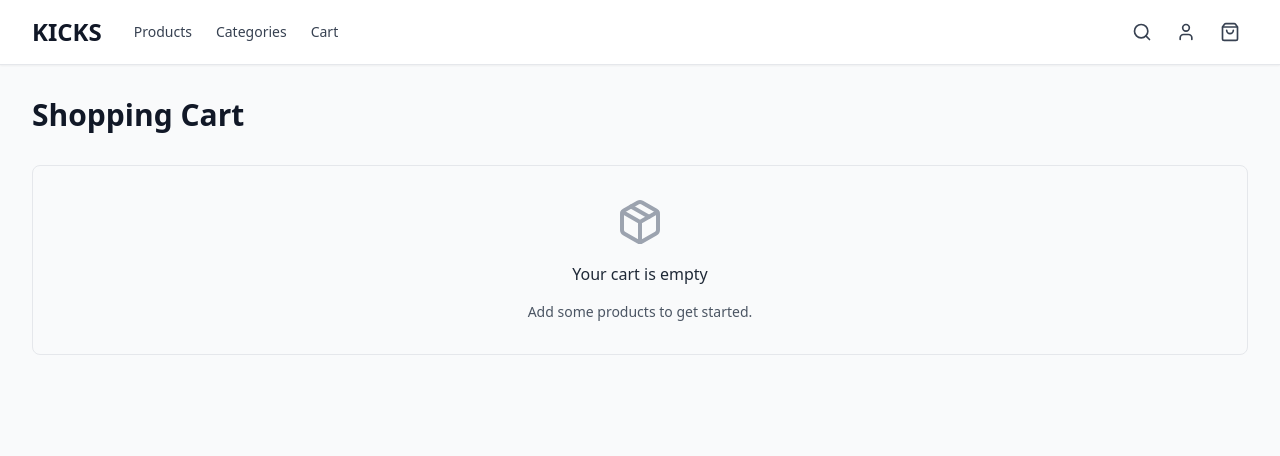
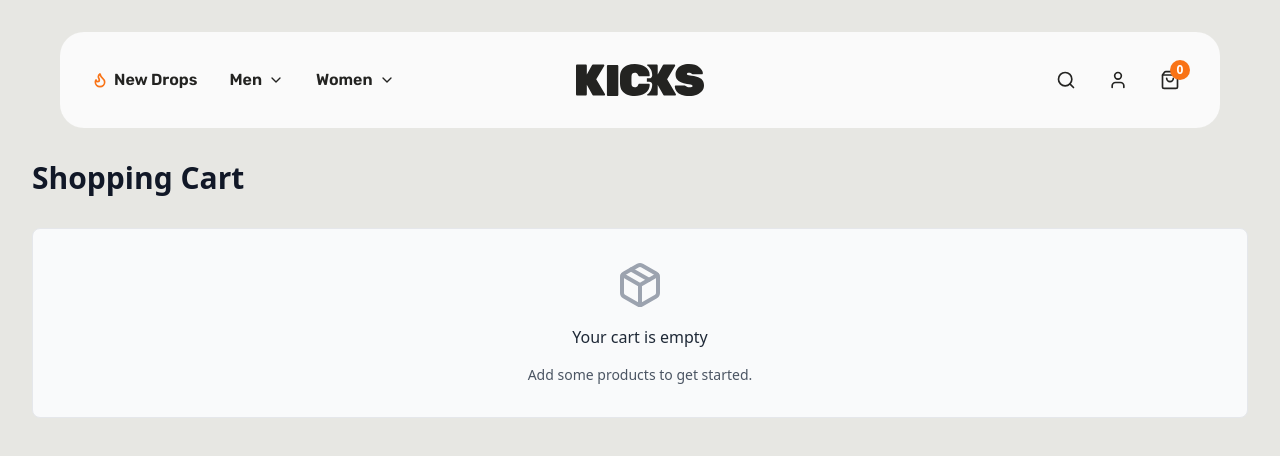
Before and after one commit to Atik1000/KICKS-Premium-Sneakers, a Next.js app: page /cart in a window 1280 px wide. Shown: the top 456 px of the page. Built offline with nearby package versions, Linux system fonts and the light colour scheme.

Commit message:
Update Tailwind configuration to include Rubik font; change background color to a softer shade; enhance Navbar with new links and icons; replace logo image with SVG format for better scalability; adjust PageLayout and other components for consistent styling.

```diff
--- a/app/globals.css
+++ b/app/globals.css
@@ -3,7 +3,7 @@
 @tailwind utilities;
 
 :root {
-  --background: #ffffff;
+  --background: #E7E7E3;
   --foreground: #171717;
 }
 
--- a/app/layout.tsx
+++ b/app/layout.tsx
@@ -1,17 +1,10 @@
-import { Inter } from 'next/font/google';
+import { Inter, Rubik } from 'next/font/google';
 import './globals.css';
 import { Providers } from '@/components/providers';
 import { metadata as siteMetadata, viewport as siteViewport } from '@/lib/metadata';
 
-/**
- * Inter font configuration
- * Modern sans-serif font optimized for web readability
- */
-const inter = Inter({
-  subsets: ['latin'],
-  display: 'swap',
-  variable: '--font-inter',
-});
+const inter = Inter({ subsets: ['latin'], display: 'swap', variable: '--font-inter' });
+const rubik = Rubik({ subsets: ['latin'], weight: ['600'], variable: '--font-rubik' });
 
 // Export metadata and viewport from centralized config
 export const metadata = siteMetadata;
@@ -31,7 +24,7 @@ export default function RootLayout({
   children: React.ReactNode;
 }>) {
   return (
-    <html lang="en" className={inter.variable}>
+    <html lang="en" className={`${inter.variable} ${rubik.variable}`}>
       <body className="font-sans antialiased">
         <Providers>
           {children}
--- a/app/page.tsx
+++ b/app/page.tsx
@@ -14,7 +14,7 @@ export default function HomePage() {
   const { data, isLoading, isError, error, refetch } = useGetProductsQuery();
 
   return (
-    <div className="min-h-screen bg-white">
+    <div className="min-h-screen bg-[#E7E7E3]">
       <PageLayout fullWidth>
         {/* Hero Banner Section - Full Width */}
         <HeroBanner />
--- a/components/layout/Navbar.tsx
+++ b/components/layout/Navbar.tsx
@@ -2,167 +2,126 @@
 
 import { useState } from 'react';
 import Link from 'next/link';
+import Image from 'next/image';
 import { useSelector } from 'react-redux';
-import { Search, User, ShoppingBag, Menu, X } from 'lucide-react';
+import { Search, User, ShoppingBag, Menu, X, Flame, ChevronDown } from 'lucide-react';
 import { RootState } from '@/store';
-import { ROUTES } from '@/lib/constants';
-
-const NAV_LINKS = [
-  { href: ROUTES.home, label: 'Products' },
-  { href: ROUTES.categories, label: 'Categories' },
-  { href: ROUTES.cart, label: 'Cart' },
-] as const;
+import { ROUTES, STATIC_IMAGES } from '@/lib/constants';
 
 /**
- * Navbar Component
- *
- * A fully responsive navigation bar for the KICKS sneaker store featuring:
- * - Brand logo with hover effect
- * - Desktop horizontal navigation links with smooth underline animation
- * - Search, user profile, and shopping cart icons
- * - Mobile hamburger menu with slide-in animation
- * - Real-time cart item count badge
- * - Sticky positioning for persistent visibility while scrolling
- * - Full accessibility support (ARIA labels, semantic HTML)
- *
- * @returns {JSX.Element} The main navigation component
+ * Navbar - Pixel-perfect match to Figma design
+ * Specs: 1320px max, 96px height, 32px padding, 24px radius, #FAFAFA bg
+ * Nav: Rubik SemiBold 16px, #232321 | Logo center | Icons right
  */
+const NAV_LINKS = [
+  { href: ROUTES.home, label: 'New Drops', icon: Flame },
+  { href: '#', label: 'Men', hasDropdown: true },
+  { href: '#', label: 'Women', hasDropdown: true },
+];
+
 export function Navbar() {
-  // Local state for mobile menu visibility
   const [isMobileMenuOpen, setIsMobileMenuOpen] = useState(false);
-
-  // Get total cart quantity from Redux store for badge
   const cartItems = useSelector((state: RootState) => state.cart.items);
   const cartItemCount = cartItems.reduce((sum, item) => sum + item.quantity, 0);
 
-  /**
-   * Toggles the mobile menu open/closed state
-   */
-  const toggleMobileMenu = () => {
-    setIsMobileMenuOpen((prev) => !prev);
-  };
-
-  /**
-   * Closes the mobile menu (called when user clicks a nav link)
-   */
-  const closeMobileMenu = () => {
-    setIsMobileMenuOpen(false);
-  };
-
   return (
-    <header className="bg-white border-b border-gray-200 sticky top-0 z-50 shadow-sm">
+    <header className="pt-8 px-[60px] pb-0">
       <nav
-        className="max-w-7xl mx-auto px-4 sm:px-6 lg:px-8"
+        className="max-w-[1320px] mx-auto h-[96px] flex items-center justify-between px-8 rounded-[24px] bg-[#FAFAFA] relative"
         aria-label="Main navigation"
       >
-        <div className="flex items-center justify-between h-16">
+        {/* Left - Nav Links */}
+        <div className="hidden md:flex items-center gap-8 flex-1 min-w-0">
+          {NAV_LINKS.map((link) => {
+            const Icon = 'icon' in link ? link.icon : null;
+            const hasDropdown = 'hasDropdown' in link && link.hasDropdown;
+            return (
+              <Link
+                key={link.label}
+                href={link.href}
+                className="font-rubik font-semibold text-base leading-[100%] text-[#232321] flex items-center gap-1.5 hover:opacity-80 transition-opacity"
+              >
+                {Icon && <Icon className="w-4 h-4 text-orange-500" strokeWidth={2.5} />}
+                {link.label}
+                {hasDropdown && <ChevronDown className="w-4 h-4 text-[#232321]" />}
+              </Link>
+            );
+          })}
+        </div>
 
-          {/* Left Section: Logo & Desktop Navigation Links */}
-          <div className="flex items-center gap-8">
-
-            {/* Brand Logo */}
+        {/* Center - Logo (absolute for true center) */}
         <Link
           href={ROUTES.home}
-              className="text-2xl font-bold text-gray-900 hover:text-gray-700 transition-colors duration-200"
+          className="absolute left-1/2 top-1/2 -translate-x-1/2 -translate-y-1/2 flex-shrink-0"
           aria-label="KICKS Home"
         >
-              KICKS
+          <Image
+            src={STATIC_IMAGES.logo.default}
+            alt="KICKS"
+            width={128}
+            height={32}
+            priority
+            className="h-8 w-auto"
+          />
         </Link>
 
-            {/* Desktop Navigation Links - Hidden on mobile screens */}
-            <div className="hidden md:flex items-center gap-6">
-              {NAV_LINKS.map((link) => (
-                <Link
-                  key={link.href}
-                  href={link.href}
-                  className="text-sm font-medium text-gray-700 hover:text-gray-900 transition-colors duration-200 relative group"
+        {/* Right - Icons */}
+        <div className="flex items-center gap-4 flex-1 min-w-0 justify-end">
+          <button
+            type="button"
+            className="p-2 text-[#232321] hover:opacity-70 transition-opacity"
+            aria-label="Search"
           >
-                  {link.label}
-                  {/* Animated underline that appears on hover */}
-                  <span className="absolute bottom-0 left-0 w-0 h-0.5 bg-gray-900 transition-all duration-300 group-hover:w-full" />
-                </Link>
-              ))}
-            </div>
-          </div>
-
-          {/* Right Section: Action Icons & Mobile Menu */}
-          <div className="flex items-center gap-2">
-
-            {/* Search Button */}
+            <Search className="w-5 h-5" strokeWidth={2} />
+          </button>
           <button
-              className="p-2 hover:bg-gray-100 rounded-lg transition-colors duration-200"
-              aria-label="Search products"
             type="button"
+            className="p-2 text-[#232321] hover:opacity-70 transition-opacity"
+            aria-label="Profile"
           >
-              <Search className="w-5 h-5 text-gray-700" />
+            <User className="w-5 h-5" strokeWidth={2} />
           </button>
-
-            {/* User Profile Button */}
-            <button
-              className="p-2 hover:bg-gray-100 rounded-lg transition-colors duration-200"
-              aria-label="User profile"
-              type="button"
-            >
-              <User className="w-5 h-5 text-gray-700" />
-            </button>
-
-            {/* Shopping Cart Button with Item Count Badge */}
           <Link
             href={ROUTES.cart}
-              className="relative p-2 hover:bg-gray-100 rounded-lg transition-colors duration-200"
-              aria-label={`Shopping cart with ${cartItemCount} items`}
+            className="relative p-2 text-[#232321] hover:opacity-70 transition-opacity"
+            aria-label={`Cart (${cartItemCount} items)`}
           >
-              <ShoppingBag className="w-5 h-5 text-gray-700" />
-
-              {/* Cart Item Count Badge - Only shows when cart has items */}
-              {cartItemCount > 0 && (
+            <ShoppingBag className="w-5 h-5" strokeWidth={2} />
             <span
-                  className="absolute -top-1 -right-1 inline-flex items-center justify-center min-w-[20px] h-5 px-1.5 text-xs font-bold text-white bg-blue-600 rounded-full"
-                  aria-label={`${cartItemCount} items in cart`}
+              className="absolute -top-0.5 -right-0.5 min-w-[20px] h-5 flex items-center justify-center px-1.5 text-xs font-bold text-white bg-orange-500 rounded-full"
+              aria-hidden
             >
               {cartItemCount}
             </span>
-              )}
           </Link>
 
-            {/* Mobile Menu Toggle Button - Only visible on mobile */}
+          {/* Mobile menu toggle */}
           <button
-              className="md:hidden p-2 hover:bg-gray-100 rounded-lg transition-colors duration-200"
-              onClick={toggleMobileMenu}
+            type="button"
+            className="md:hidden p-2"
+            onClick={() => setIsMobileMenuOpen((o) => !o)}
             aria-label={isMobileMenuOpen ? 'Close menu' : 'Open menu'}
-              aria-expanded={isMobileMenuOpen}
-              type="button"
           >
-              {isMobileMenuOpen ? (
-                <X className="w-5 h-5 text-gray-700" />
-              ) : (
-                <Menu className="w-5 h-5 text-gray-700" />
-              )}
+            {isMobileMenuOpen ? <X className="w-6 h-6" /> : <Menu className="w-6 h-6" />}
           </button>
         </div>
-        </div>
+      </nav>
 
-        {/* Mobile Navigation Menu - Expands below header on mobile */}
+      {/* Mobile menu */}
       {isMobileMenuOpen && (
-          <div
-            className="md:hidden border-t border-gray-200 py-4 space-y-1 animate-in slide-in-from-top-2 duration-300"
-            role="menu"
-            aria-label="Mobile navigation menu"
-          >
+        <div className="md:hidden mt-4 px-4 py-4 bg-[#FAFAFA] rounded-2xl space-y-3">
           {NAV_LINKS.map((link) => (
             <Link
-                key={link.href}
+              key={link.label}
               href={link.href}
-                onClick={closeMobileMenu}
-                className="block text-base font-medium text-gray-700 hover:text-gray-900 hover:bg-gray-50 px-3 py-2 rounded-lg transition-colors duration-200"
-                role="menuitem"
+              onClick={() => setIsMobileMenuOpen(false)}
+              className="block font-rubik font-semibold text-base text-[#232321] py-2"
             >
               {link.label}
             </Link>
           ))}
         </div>
       )}
-      </nav>
     </header>
   );
 }
--- a/components/layout/PageLayout.tsx
+++ b/components/layout/PageLayout.tsx
@@ -11,7 +11,7 @@ interface PageLayoutProps {
  */
 export function PageLayout({ children, fullWidth = false }: PageLayoutProps) {
   return (
-    <div className="min-h-screen bg-gray-50">
+    <div className="min-h-screen bg-[#E7E7E3]">
       <Navbar />
       {fullWidth ? (
         <main>{children}</main>
--- a/lib/constants.ts
+++ b/lib/constants.ts
@@ -24,7 +24,7 @@ export const PLACEHOLDER_IMAGE = {
  */
 export const STATIC_IMAGES = {
   logo: {
-    default: '/images/logo/logo.png',
+    default: '/images/logo/Logo.svg',
     icon: '/images/logo/icon.png',
   },
   products: '/images/products/',
--- a/tailwind.config.ts
+++ b/tailwind.config.ts
@@ -8,6 +8,9 @@ const config: Config = {
   ],
   theme: {
     extend: {
+      fontFamily: {
+        rubik: ['var(--font-rubik)', 'sans-serif'],
+      },
       colors: {
         background: "var(--background)",
         foreground: "var(--foreground)",
```
Also changed, not shown: public/images/logo/Logo.svg (added). Lines whose indentation alone changed are shown as unchanged.
